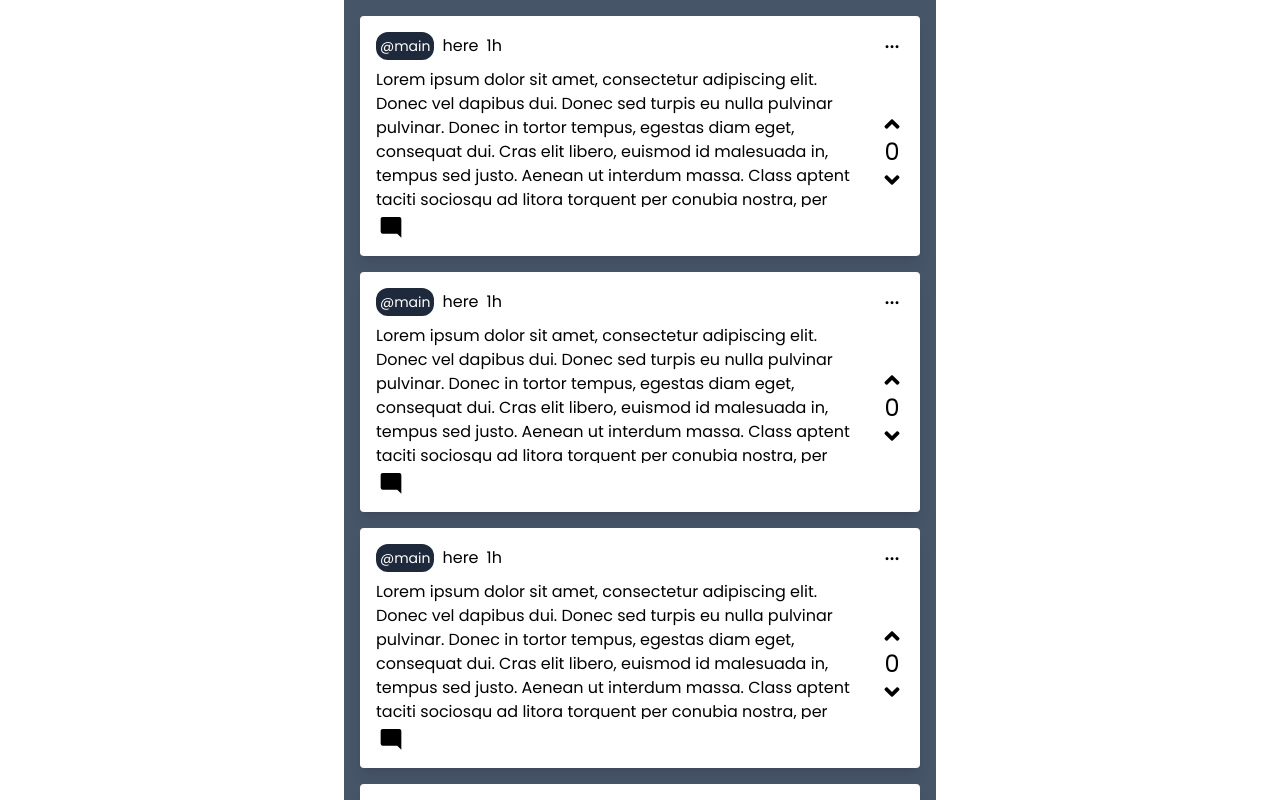
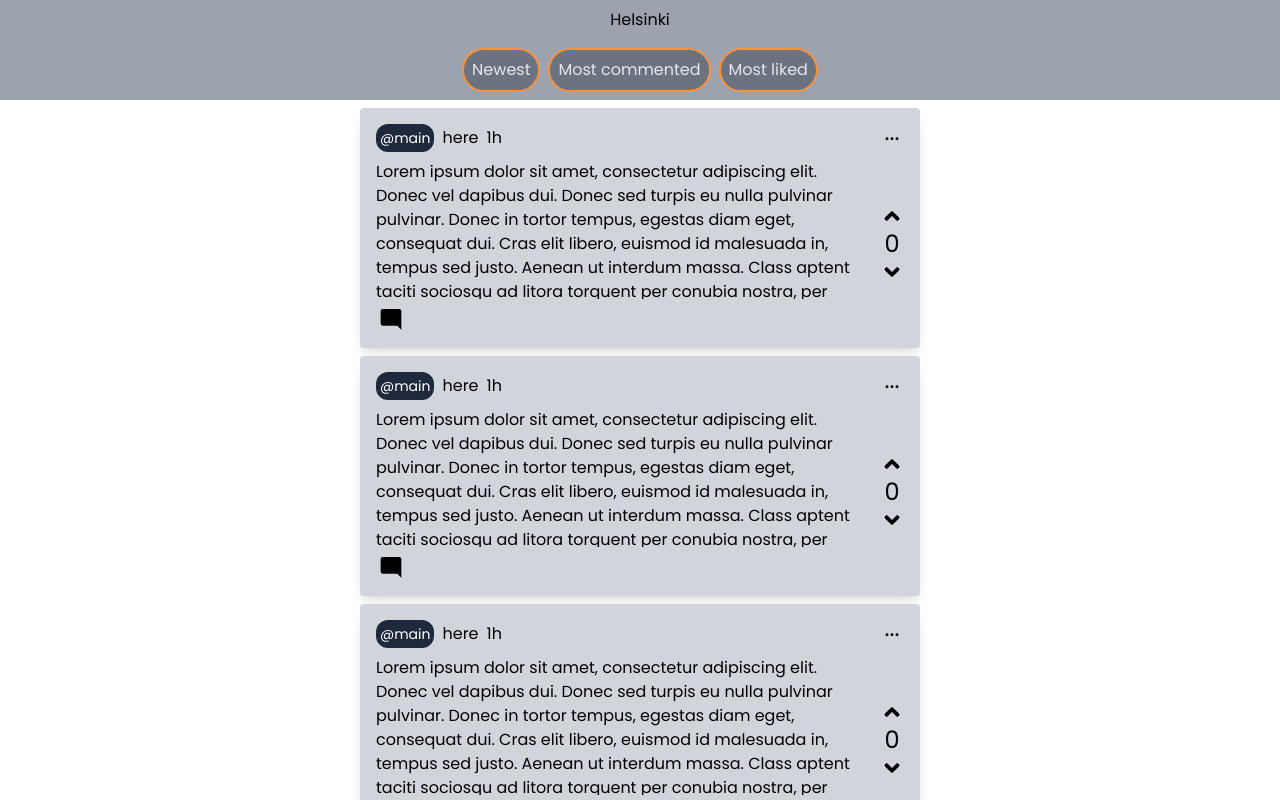
Before and after one commit to aeskerminen/overheard-frontend, a React (Vite) app: page / in a window 1280 px wide. Built offline with nearby package versions, Linux system fonts and the light colour scheme.

Commit message:
creating a layout..

```diff
--- a/src/App.jsx
+++ b/src/App.jsx
@@ -22,14 +22,14 @@ const Post = (props) => {
     return <div>Loading...</div>
   else {
     return (
-      <div className="p-2 bg-white shadow-lg rounded self-center flex flex-row gap-4" style={{ minWidth: '5rem', maxWidth: '35rem', maxHeight: '15rem' }}>
+      <div className="mr-2 ml-2 p-2 bg-gray-300 shadow-lg self-center rounded flex flex-row gap-4" style={{ minWidth: '5rem', maxWidth: '35rem', maxHeight: '15rem' }}>
         <div className="flex flex-col justify-between p-2 gap-2">
           <div className="flex items-center gap-2">
             <p className="p-1 bg-slate-800 text-white rounded-xl text-sm">@{post.channel}</p>
             <p>{post.location}</p>
             <p>{post.createdAt}</p>
           </div>
-          <p className="text-md" style={{width: 'calc(100%)', textOverflow: 'ellipsis', overflow: 'hidden'}}>{post.content}</p>
+          <p className="text-md" style={{ width: 'calc(100%)', textOverflow: 'ellipsis', overflow: 'hidden' }}>{post.content}</p>
           <MdModeComment className="self-start m-0" size={30}></MdModeComment>
         </div>
         <div className="flex flex-col items-center mr-2">
@@ -50,12 +50,21 @@ const App = () => {
   const [posts, setPosts] = useState([1, 2, 3, 4, 5, 6])
 
   return (
-    <div className="bg-white w-full h-full flex justify-center ">
-      <div className=" bg-slate-600 p-4 flex flex-col flex-nowrap gap-4 overflow-y-scroll">
-        {posts.map((p, i) =>
-          <Post key={i} post={testPost}></Post>
-        )}
-      </div>
+    <div className="bg-white h-full flex flex-col justify-center ">
+        <div className="flex flex-row justify-center items-center p-2 bg-gray-400">
+          <h1>Helsinki</h1>
+        </div>
+        <div className="flex flex-col  flex-nowrap gap-2 overflow-y-scroll">
+          <div className="bg-gray-400 p-2 flex gap-2 justify-center">
+            <button className="p-2 bg-gray-500 rounded-full text-gray-200 border-2 border-orange-400">Newest</button>
+            <button className="p-2 bg-gray-500 rounded-full text-gray-200 border-2 border-orange-400">Most commented</button>
+            <button className="p-2 bg-gray-500 rounded-full text-gray-200 border-2 border-orange-400">Most liked</button>
+          </div>
+
+          {posts.map((p, i) =>
+            <Post key={i} post={testPost}></Post>
+          )}
+        </div>
     </div>
   )
 }
```
